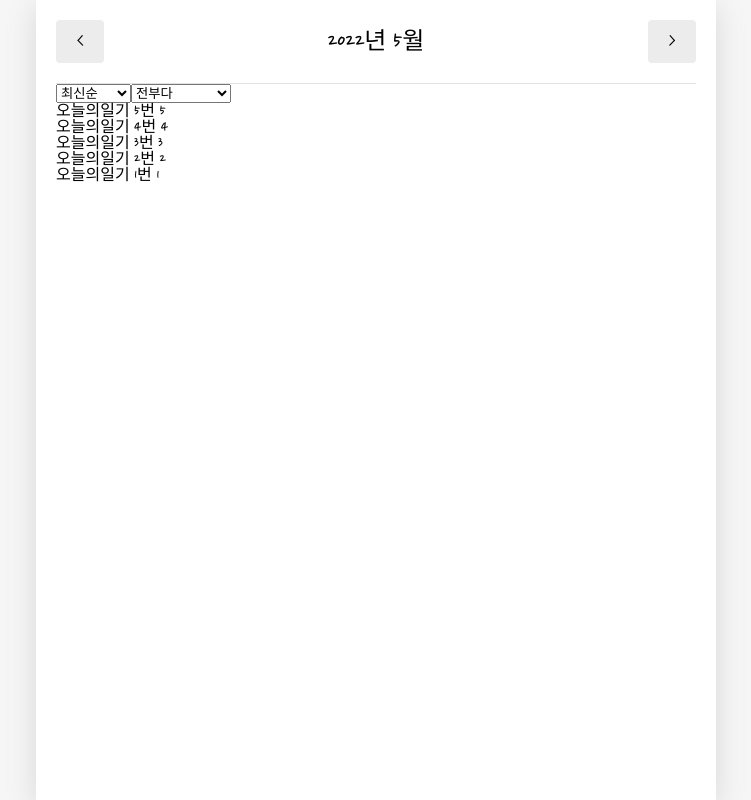
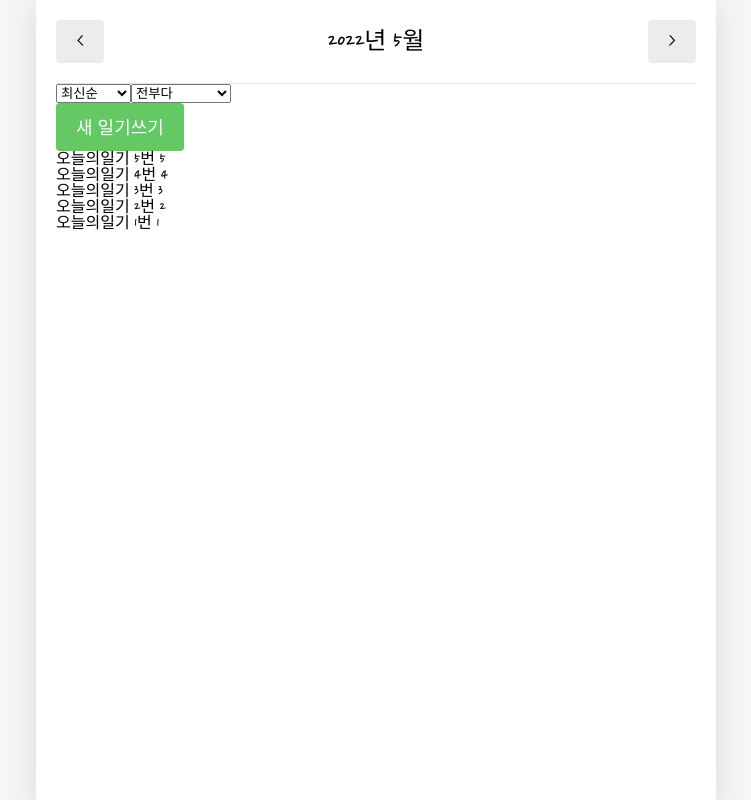
Before and after one commit to productuidev/emotion-diary, a React (Create React App) app: page / in a window 1280 px wide. Shown: the whole page, without its empty margins (264-1015 px from the left). Built offline with nearby package versions, Linux system fonts and the light colour scheme.

Commit message:
wrapped 2 select and new writeBtn

```diff
--- a/src/components/DiaryList.js
+++ b/src/components/DiaryList.js
@@ -1,4 +1,6 @@
 import { useState } from "react";
+import { useNavigate } from "react-router-dom";
+import MyButton from "./MyButton";
 
 const sortOptionList = [
   { value: "latest", name: "최신순" },
@@ -14,7 +16,7 @@ const filterOptionList = [
 // Memu
 const ControlMenu = ({value, onChange, optionList}) => {
   return (
-    <select value={value} onChange={(e)=>onChange(e.target.value)}>
+    <select className={ControlMenu} value={value} onChange={(e)=>onChange(e.target.value)}>
       {optionList.map((it,idx)=>(
         <option value={it.value}>{it.name}</option>
       ))}
@@ -24,6 +26,8 @@ const ControlMenu = ({value, onChange, optionList}) => {
 
 // List
 const DiaryList = ({diaryList}) => {
+  // navigate
+  const navigate = useNavigate();
   // sort
   const [sortType, setSortType] = useState("latest");
   // filter
@@ -58,9 +62,16 @@ const DiaryList = ({diaryList}) => {
   }
 
   return (
-    <div>
-      <ControlMenu value={sortType} onChange={setSortType} optionList={sortOptionList} />
-      <ControlMenu value={filter} onChange={setFilter} optionList={filterOptionList} />
+    <div className="DiaryList">
+      <div class="menuWrapper">
+        <div className="leftCol">
+          <ControlMenu value={sortType} onChange={setSortType} optionList={sortOptionList} />
+          <ControlMenu value={filter} onChange={setFilter} optionList={filterOptionList} />
+        </div>
+        <div className="rightCol">
+          <MyButton type={"positive"} text={"새 일기쓰기"} onClick={()=>navigate("./new")} />
+        </div>
+      </div>
       {getProcessedDiaryList().map((it)=>(
         <div key={it.id}>
           {it.content} {it.emotion}
```
